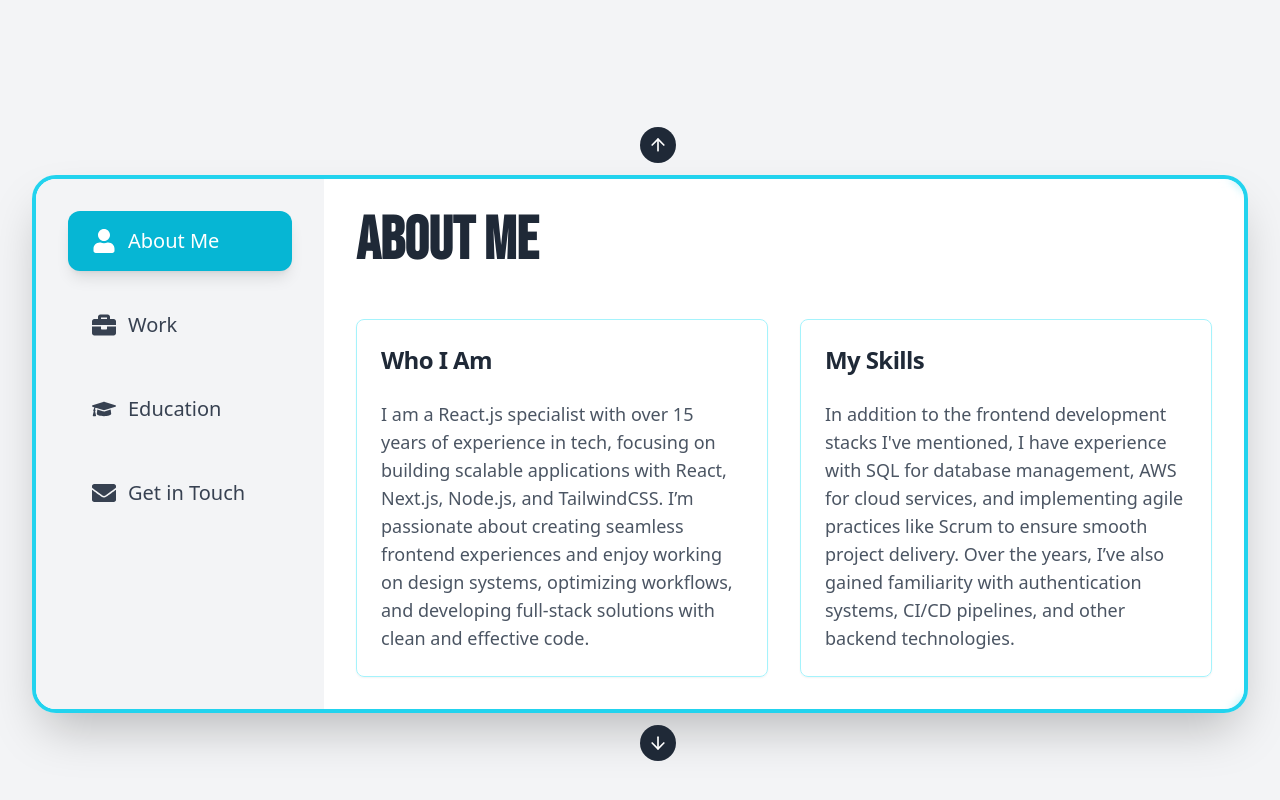
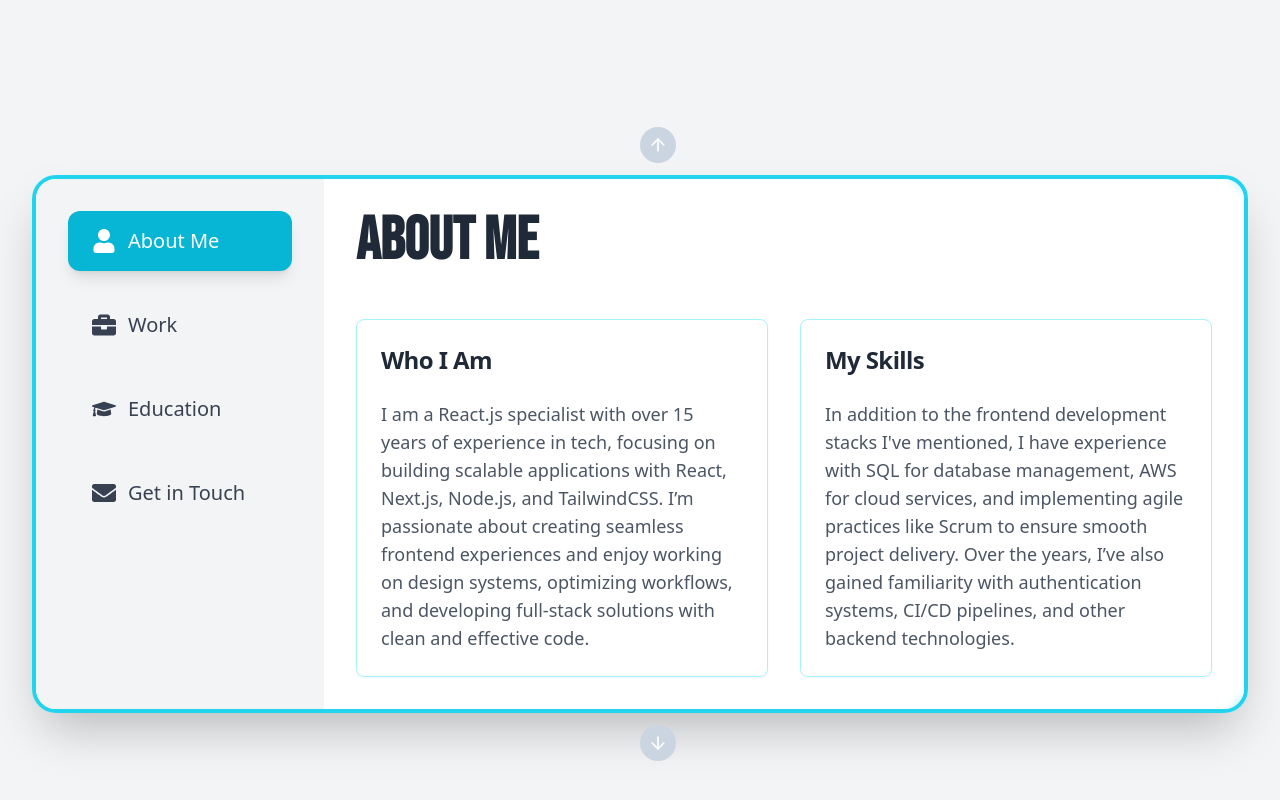
Before and after one commit to heliosalesjr/heliodev, a Next.js app: page / in a window 1280 px wide. Shown: the part 756-1556 px from the top of the page. Built offline with nearby package versions, Linux system fonts and the light colour scheme; a web font is replaced by a local one.

Commit message:
buttons adjusted

```diff
--- a/app/page.tsx
+++ b/app/page.tsx
@@ -103,7 +103,7 @@ export default function Page() {
             {/* Seta para cima */}
             <motion.button
               onClick={() => window.scrollTo({ top: 0, behavior: "smooth" })}
-              className="absolute -top-4 left-1/2 transform -translate-x-1/2 bg-gray-800 text-white p-2 rounded-full hover:bg-gray-600"
+              className="absolute -top-4 left-1/2 transform -translate-x-1/2 bg-slate-300 text-white p-2 rounded-full hover:bg-slate-500"
               initial={{ opacity: 0, y: -10 }}
               animate={{ opacity: 1, y: 0 }}
               exit={{ opacity: 0, y: -10 }}
@@ -122,7 +122,7 @@ export default function Page() {
               onClick={() =>
                 changelogRef?.current?.scrollIntoView({ behavior: "smooth" })
               }
-              className="absolute -bottom-4 left-1/2 transform -translate-x-1/2 bg-gray-800 text-white p-2 rounded-full hover:bg-gray-600"
+              className="absolute -bottom-4 left-1/2 transform -translate-x-1/2 bg-slate-300 text-white p-2 rounded-full hover:bg-slate-500"
               initial={{ opacity: 0, y: 10 }}
               animate={{ opacity: 1, y: 0 }}
               exit={{ opacity: 0, y: 10 }}
```
